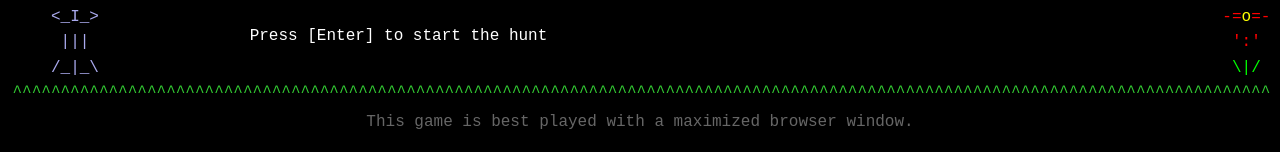
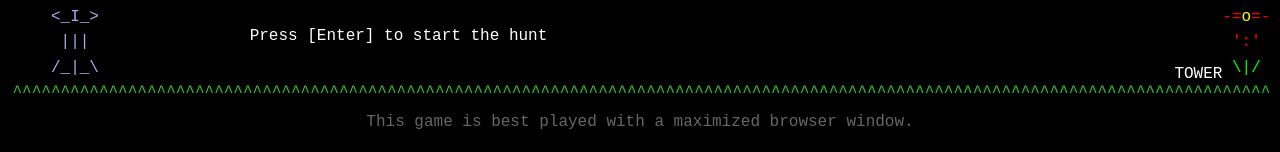
Before and after one commit to jeffnyman/knight-of-the-bug, a website with bundled scripts: page src/index.html in a window 1280 px wide. Shown: the part 645-797 px from the top of the page. Built offline with nearby package versions, Linux system fonts and the light colour scheme; files whose address does not match are found by name.

Commit message:
Adding the start the tower to the splash screen.

```diff
--- a/src/scripts/screen/splash/splash.js
+++ b/src/scripts/screen/splash/splash.js
@@ -1,6 +1,7 @@
 import * as title from "./title.js";
 import * as ground from "./ground.js";
 import * as blurb from "./blurb.js";
+import * as tower from "./tower.js";
 import * as tidbit from "./tidbit.js";
 
 function onResize() {
@@ -13,6 +14,7 @@ export function load(element) {
   element.appendChild(title.getContents());
   element.appendChild(ground.getContents());
   element.appendChild(blurb.getContents());
+  element.appendChild(tower.getContents());
   element.appendChild(tidbit.getContents());
 
   ground.construct();
--- /dev/null
+++ b/src/scripts/screen/splash/tower.js
@@ -0,0 +1,8 @@
+let element = document.createElement("div");
+
+element.classList.add("tower");
+element.innerHTML = "TOWER";
+
+export function getContents() {
+  return element;
+}
--- a/src/styles/splash.less
+++ b/src/styles/splash.less
@@ -26,6 +26,12 @@
     }
   }
 
+  .tower {
+    white-space: pre;
+    right: 6ch;
+    bottom: 4.2em;
+  }
+
   .tidbit {
     left: 1ch;
     bottom: @base;
```
